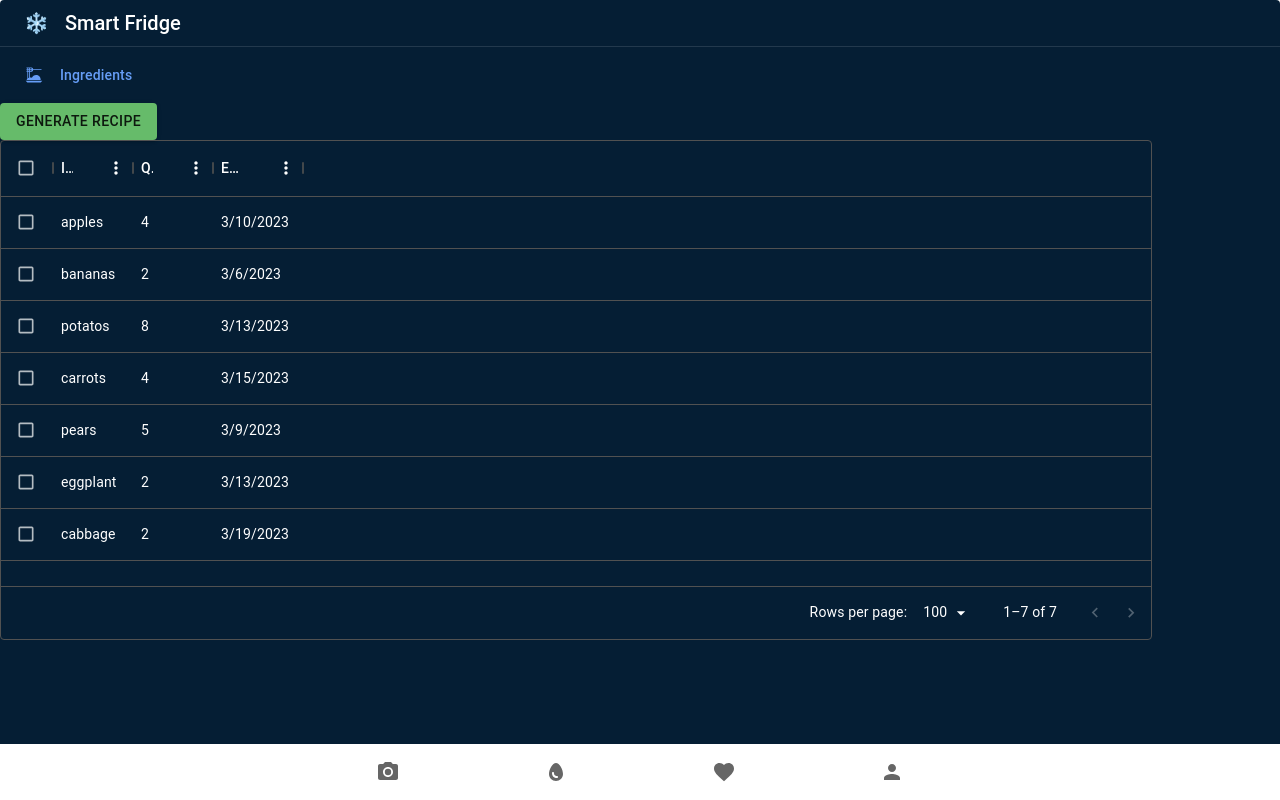
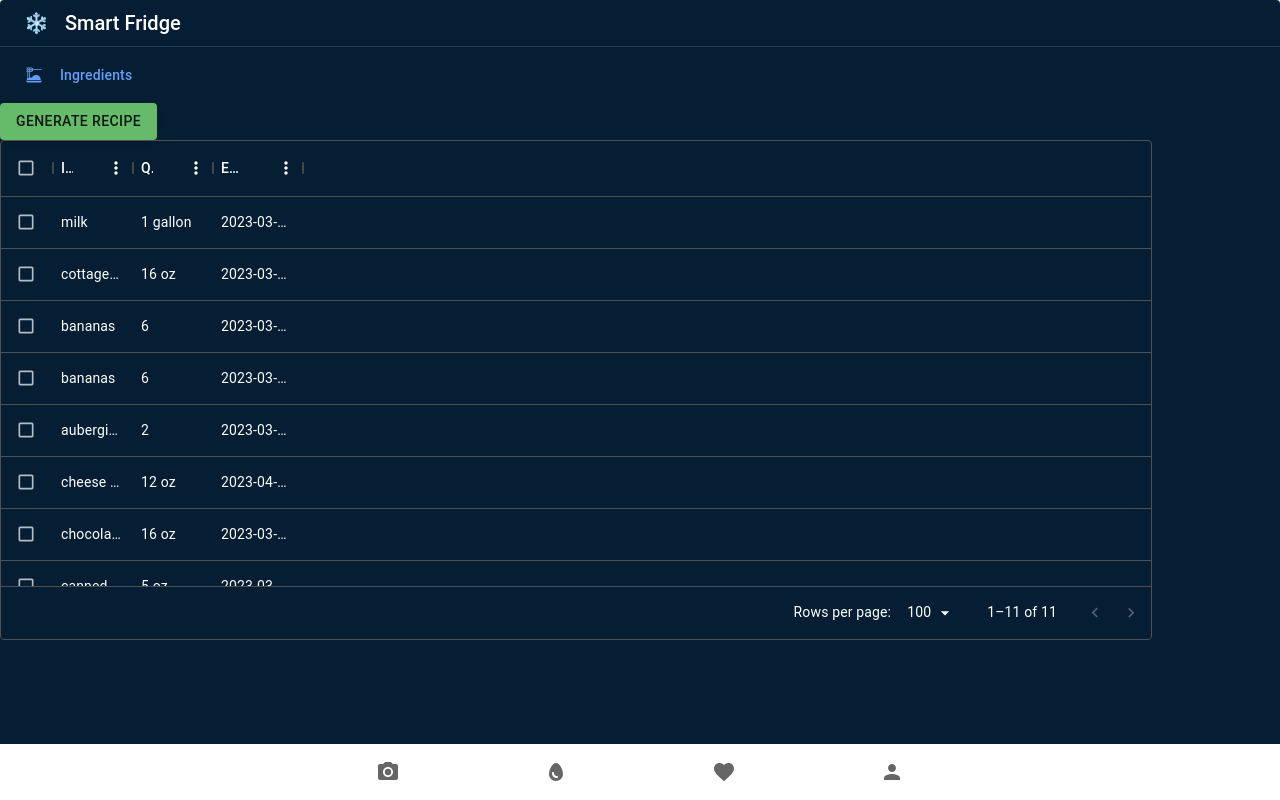
Before and after one commit to Singularity2050/SmartFridge-Client, a React (Create React App) app: page /ingredients in a window 1280 px wide. Built offline with nearby package versions, Linux system fonts and the light colour scheme.

Commit message:
Update dummyFile.js

```diff
--- a/src/DummyData/dummyFile.js
+++ b/src/DummyData/dummyFile.js
@@ -1,78 +1,39 @@
+
 export const rows = [
-	{
-		id: 1,
-		item: 'apples',
-		quantity: 4,
-		exp: '3/10/2023',
-	},
+	{ id: 1,item: 'milk', quantity: '1 gallon', exp: '2023-03-13' },
 	{
 		id: 2,
-		item: 'bananas',
-		quantity: 2,
-		exp: '3/6/2023',
+		item: 'cottage cheese',
+		quantity: '16 oz',
+		exp: '2023-03-18',
 	},
 	{
 		id: 3,
-		item: 'potatos',
-		quantity: 8,
-		exp: '3/13/2023',
+		item: 'natural yogurt',
+		quantity: '32 oz',
+		exp: '2023-03-22',
 	},
-	{
-		id: 4,
-		item: 'carrots',
-		quantity: 4,
-		exp: '3/15/2023',
-	},
+	{ id: 3,item: 'bananas', quantity: 6, exp: '2023-03-10' },
+	{ id: 4,item: 'aubergine', quantity: 2, exp: '2023-03-17' },
 	{
 		id: 5,
-		item: 'pears',
-		quantity: 5,
-		exp: '3/9/2023',
+		item: 'cheese crackers',
+		quantity: '12 oz',
+		exp: '2023-04-01',
 	},
 	{
 		id: 6,
-		item: 'eggplant',
-		quantity: 2,
-		exp: '3/13/2023',
+		item: 'chocolate cookies',
+		quantity: '16 oz',
+		exp: '2023-03-25',
 	},
+	{ id: 7,item: 'canned tuna', quantity: '5 oz', exp: '2023-03-15' },
 	{
-		id: 7,
-		item: 'cabbage',
-		quantity: 2,
-		exp: '3/19/2023',
+		id: 8,
+		item: 'chicken breast',
+		quantity: '1 lb',
+		exp: '2023-03-20',
 	},
+	{ id: 9,item: 'toilet paper', quantity: '12 rolls', exp: null },
+	{ id: 10,item: 'baby wipes', quantity: '72 count', exp: null },
 ];
-
-export const receipt = [
-	{ itemName: 'milk', quantity: '1 gallon', expirationDate: '2023-03-13' },
-	{
-		itemName: 'cottage cheese',
-		quantity: '16 oz',
-		expirationDate: '2023-03-18',
-	},
-	{
-		itemName: 'natural yogurt',
-		quantity: '32 oz',
-		expirationDate: '2023-03-22',
-	},
-	{ itemName: 'bananas', quantity: 6, expirationDate: '2023-03-10' },
-	{ itemName: 'aubergine', quantity: 2, expirationDate: '2023-03-17' },
-	{
-		itemName: 'cheese crackers',
-		quantity: '12 oz',
-		expirationDate: '2023-04-01',
-	},
-	{
-		itemName: 'chocolate cookies',
-		quantity: '16 oz',
-		expirationDate: '2023-03-25',
-	},
-	{ itemName: 'canned tuna', quantity: '5 oz', expirationDate: '2023-03-15' },
-	{
-		itemName: 'chicken breast',
-		quantity: '1 lb',
-		expirationDate: '2023-03-20',
-	},
-	{ itemName: 'toilet paper', quantity: '12 rolls', expirationDate: null },
-	{ itemName: 'baby wipes', quantity: '72 count', expirationDate: null },
-];
```
